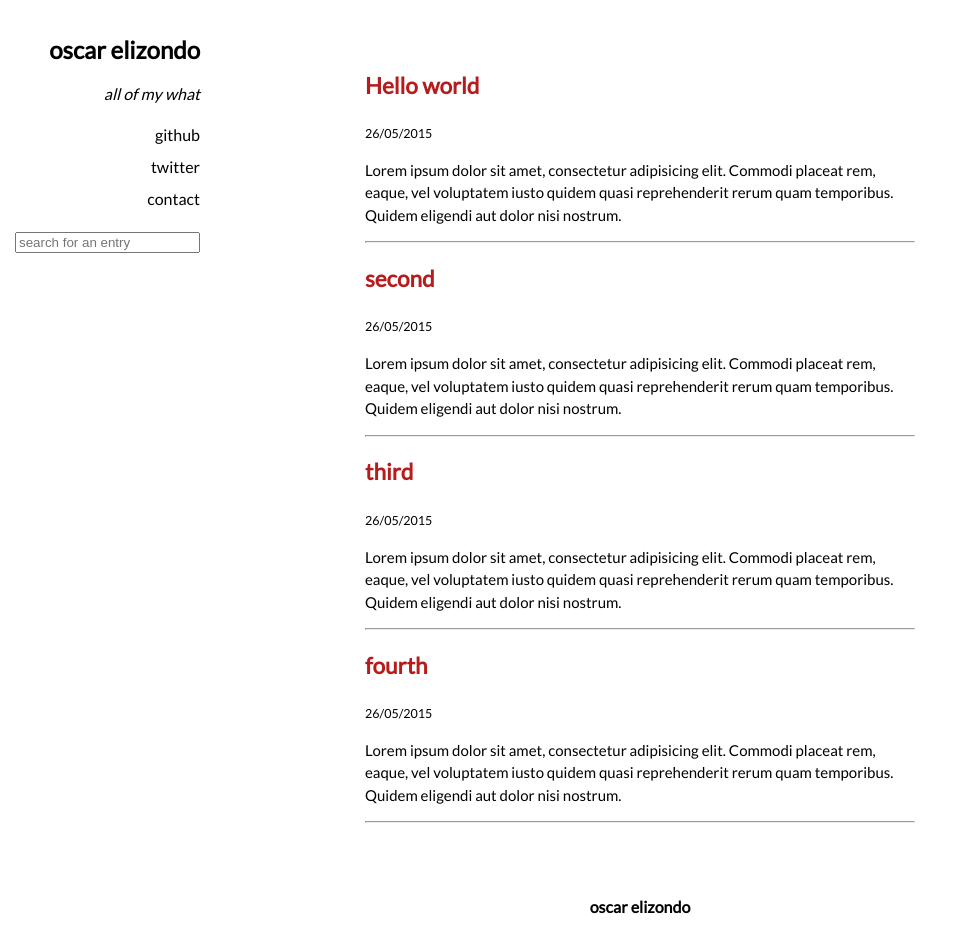
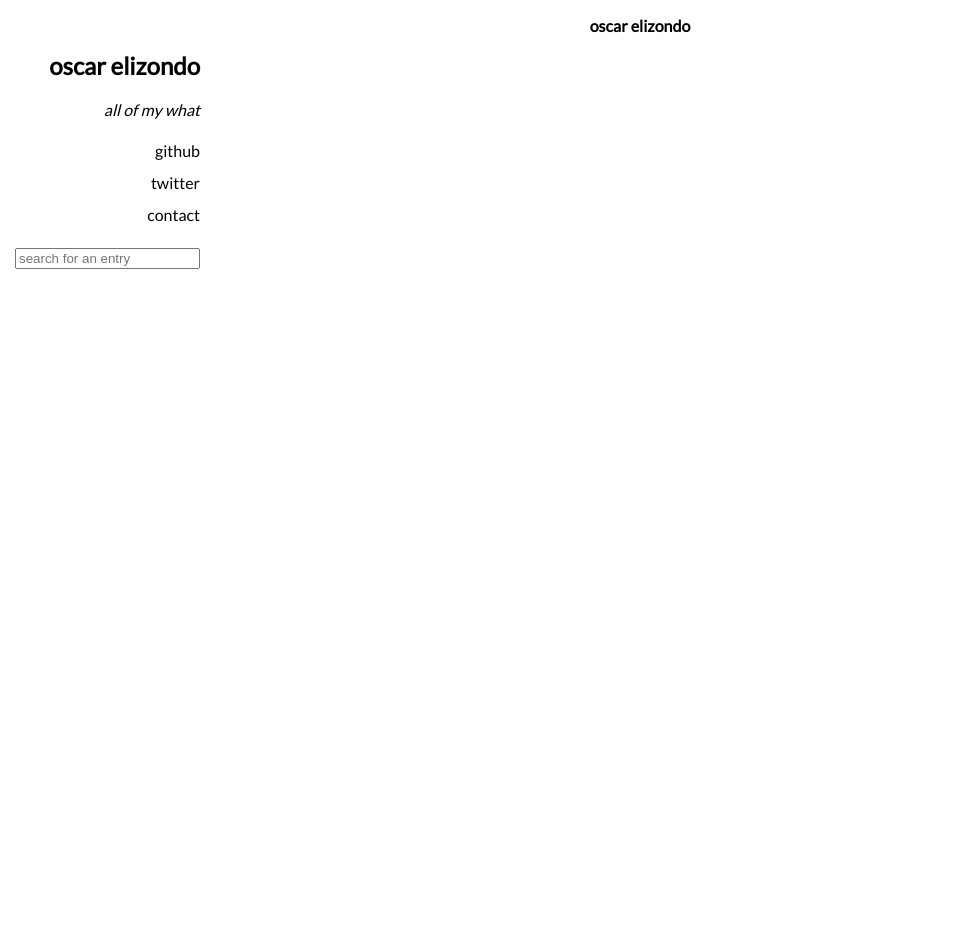
Before and after one commit to oelizondo/oelizondo.github.io, a plain HTML site: page index.html in a window 1280 px wide. Shown: the whole page, without its empty margins (0-963 px from the left). After the commit the page ends 800 px from the top, so only its background shows below. Drawn offline with Linux system fonts and the light colour scheme.

Commit message:
new things

```diff
--- a/index.html
+++ b/index.html
@@ -20,18 +20,6 @@
 		</nav>
 	</aside>
 	<div ng-view></div>
-	<section ng-controller='MainCtrl' class='blog'>
-		<div ng-repeat='blog in blogArt | filter:search' class="micro-post">
-			<div class="title">
-				<h2>{{blog.name}}</h2>
-				<small>{{blog.date}}</small>
-			</div>
-			<div class="body">
-				<p>{{blog.body}}</p>
-			</div>
-			<hr>
-		</div>
-	</section>
 	<footer>
 		<p><b>oscar elizondo</b></p>
 	</footer>
```
